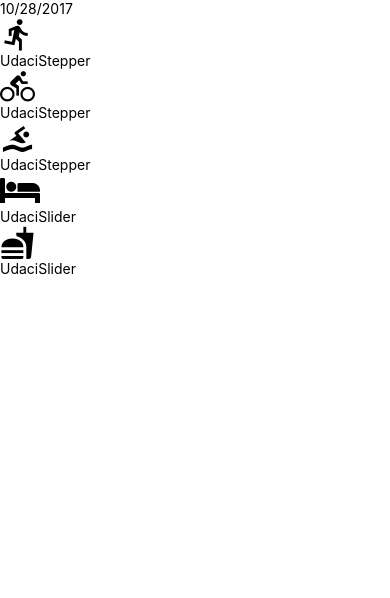
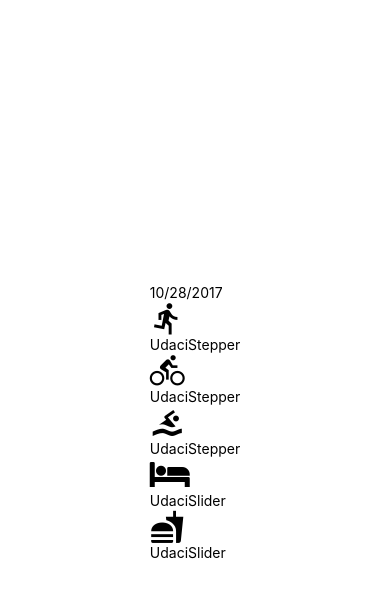
Before and after one commit to Courtney2511/udaciFitness, a React Native app: screen / in a window 390 px wide. Shown: the top 598 px of the page. Built offline with nearby package versions, Linux system fonts and the light colour scheme.

Commit message:
adding styles to app

```diff
--- a/App.js
+++ b/App.js
@@ -1,27 +1,22 @@
 import React from 'react'
-import { View } from 'react-native'
+import { View, Text, StyleSheet } from 'react-native'
 import AddEntry from './components/addEntry'
 
 export default class App extends React.Component {
-  componentDidMount() {
-    console.log('before')
-    debugger
-    console.log('after')
-  }
   render() {
     return (
-      <View>
+      <View style={ styles.container }>
         <AddEntry />
       </View>
     );
   }
 }
 
-// const styles = StyleSheet.create({
-//   container: {
-//     flex: 1,
-//     backgroundColor: '#fff',
-//     alignItems: 'center',
-//     justifyContent: 'center',
-//   },
-// });
+const styles = StyleSheet.create({
+  container: {
+    flex: 1,
+    backgroundColor: '#fff',
+    alignItems: 'center',
+    justifyContent: 'center',
+  },
+});
```
